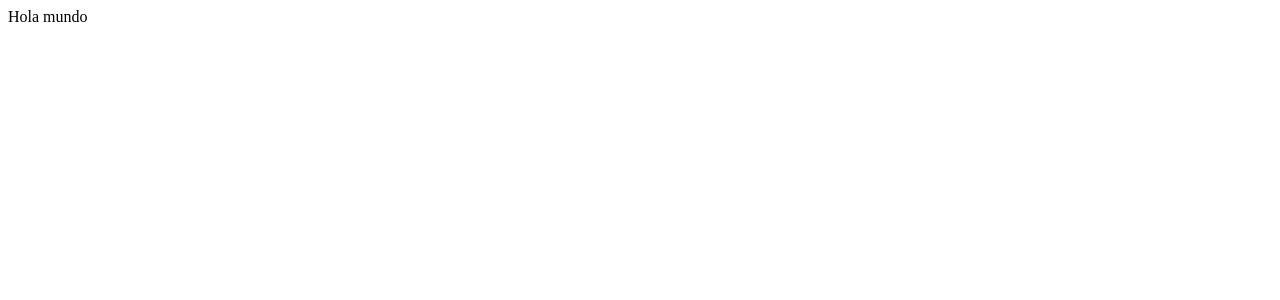
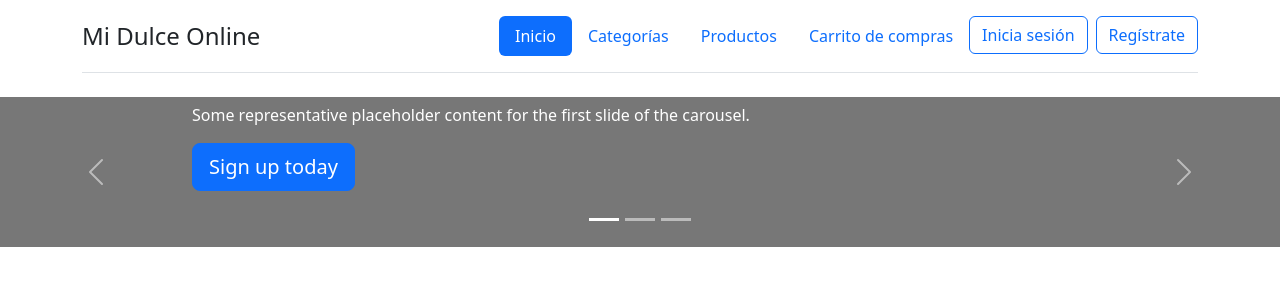
Before and after one commit to andres-mendez-velez/midulceonline-frontend, a React (Create React App) app: page / in a window 1280 px wide. Shown: the top 300 px of the page. Built offline with nearby package versions, Linux system fonts and the light colour scheme.

Commit message:
Adicion TablaCategorias, Banner y Header

```diff
--- a/package.json
+++ b/package.json
@@ -8,6 +8,7 @@
     "@testing-library/user-event": "^13.5.0",
     "react": "^18.2.0",
     "react-dom": "^18.2.0",
+    "react-router-dom": "^6.4.2",
     "react-scripts": "5.0.1",
     "web-vitals": "^2.1.4"
   },
--- a/public/index.html
+++ b/public/index.html
@@ -7,11 +7,16 @@
   <meta name="theme-color" content="#000000" />
   <meta name="description" content="Sitio web de MiDulceOnline" />
   <title>Mi Dulce Online</title>
+  <link href="https://cdn.jsdelivr.net/npm/bootstrap@5.2.2/dist/css/bootstrap.min.css" rel="stylesheet"
+    integrity="sha384-Zenh87qX5JnK2Jl0vWa8Ck2rdkQ2Bzep5IDxbcnCeuOxjzrPF/et3URy9Bv1WTRi" crossorigin="anonymous">
 </head>
 
 <body>
   <noscript>You need to enable JavaScript to run this app.</noscript>
   <div id="root"></div>
+  <script src="https://cdn.jsdelivr.net/npm/bootstrap@5.2.2/dist/js/bootstrap.bundle.min.js"
+    integrity="sha384-OERcA2EqjJCMA+/3y+gxIOqMEjwtxJY7qPCqsdltbNJuaOe923+mo//f6V8Qbsw3"
+    crossorigin="anonymous"></script>
 </body>
 
 </html>
--- a/src/App.js
+++ b/src/App.js
@@ -1,7 +1,18 @@
+import Header from "./general/Header";
+import Banner from "./general/Banner";
+import TablaCategorias from "./categorias/TablaCategorias";
+import { BrowserRouter, Routes, Route } from "react-router-dom";
+
 function App() {
   return (
     <div>
-      Hola mundo
+      <Header/>
+      <BrowserRouter>
+      <Routes>
+        <Route path="/" element={<Banner/>} exact/>
+        <Route path="/categorias" element={<TablaCategorias/>} exact/>
+      </Routes>
+      </BrowserRouter>
     </div>
   );
 }
--- /dev/null
+++ b/src/categorias/TablaCategorias.js
@@ -0,0 +1,32 @@
+const TablaCategorias = () => {
+    return(
+        <table className="table table-sm container">
+            <thead>
+                <tr>
+                    <th>Nombre</th>
+                    <th>Disponible</th>
+                    <th>Imágen</th>
+                </tr>
+            </thead>
+            <tbody>
+                <tr>
+                    <td>Repostería</td>
+                    <td>Sí</td>
+                    <td>reposteria.jpg</td>
+                </tr>
+                <tr>
+                    <td>Confitería</td>
+                    <td>No</td>
+                    <td>confiteria.jpg</td>
+                </tr>
+                <tr>
+                    <td>Chocolateria</td>
+                    <td>Sí</td>
+                    <td>chocolate.jpg</td>
+                </tr>
+            </tbody>
+        </table>
+    )
+};
+
+export default TablaCategorias;
--- /dev/null
+++ b/src/general/Banner.js
@@ -0,0 +1,57 @@
+const Banner = () => {
+    return (
+        <div id="myCarousel" className="carousel slide" data-bs-ride="carousel">
+            <div className="carousel-indicators">
+                <button type="button" data-bs-target="#myCarousel" data-bs-slide-to="0" className="active" aria-current="true" aria-label="Slide 1"></button>
+                <button type="button" data-bs-target="#myCarousel" data-bs-slide-to="1" aria-label="Slide 2"></button>
+                <button type="button" data-bs-target="#myCarousel" data-bs-slide-to="2" aria-label="Slide 3"></button>
+            </div>
+            <div className="carousel-inner">
+                <div className="carousel-item active">
+                    <svg className="bd-placeholder-img" width="100%" height="100%" xmlns="http://www.w3.org/2000/svg" aria-hidden="true" preserveAspectRatio="xMidYMid slice" focusable="false"><rect width="100%" height="100%" fill="#777" /></svg>
+
+                    <div className="container">
+                        <div className="carousel-caption text-start">
+                            <h1>Example headline.</h1>
+                            <p>Some representative placeholder content for the first slide of the carousel.</p>
+                            <p><a className="btn btn-lg btn-primary" href="/">Sign up today</a></p>
+                        </div>
+                    </div>
+                </div>
+                <div className="carousel-item">
+                    <svg className="bd-placeholder-img" width="100%" height="100%" xmlns="http://www.w3.org/2000/svg" aria-hidden="true" preserveAspectRatio="xMidYMid slice" focusable="false"><rect width="100%" height="100%" fill="#777" /></svg>
+
+                    <div className="container">
+                        <div className="carousel-caption">
+                            <h1>Another example headline.</h1>
+                            <p>Some representative placeholder content for the second slide of the carousel.</p>
+                            <p><a className="btn btn-lg btn-primary" href="/">Learn more</a></p>
+                        </div>
+                    </div>
+                </div>
+                <div className="carousel-item">
+                    <svg className="bd-placeholder-img" width="100%" height="100%" xmlns="http://www.w3.org/2000/svg" aria-hidden="true" preserveAspectRatio="xMidYMid slice" focusable="false"><rect width="100%" height="100%" fill="#777" /></svg>
+
+                    <div className="container">
+                        <div className="carousel-caption text-end">
+                            <h1>One more for good measure.</h1>
+                            <p>Some representative placeholder content for the third slide of this carousel.</p>
+                            <p><a className="btn btn-lg btn-primary" href="/">Browse gallery</a></p>
+                        </div>
+                    </div>
+                </div>
+            </div>
+            <button className="carousel-control-prev" type="button" data-bs-target="#myCarousel" data-bs-slide="prev">
+                <span className="carousel-control-prev-icon" aria-hidden="true"></span>
+                <span className="visually-hidden">Previous</span>
+            </button>
+            <button className="carousel-control-next" type="button" data-bs-target="#myCarousel" data-bs-slide="next">
+                <span className="carousel-control-next-icon" aria-hidden="true"></span>
+                <span className="visually-hidden">Next</span>
+            </button>
+        </div>
+
+    );
+};
+
+export default Banner;
--- /dev/null
+++ b/src/general/Header.js
@@ -0,0 +1,22 @@
+const Header = () => {
+    return (
+        <div className="container">
+            <header className="d-flex flex-wrap justify-content-center py-3 mb-4 border-bottom">
+                <a href="/" className="d-flex align-items-center mb-3 mb-md-0 me-md-auto text-dark text-decoration-none">
+                    <span className="fs-4">Mi Dulce Online</span>
+                </a>
+
+                <ul className="nav nav-pills">
+                    <li className="nav-item"><a href="/" className="nav-link active" aria-current="page">Inicio</a></li>
+                    <li className="nav-item"><a href="/categorias" className="nav-link">Categorías</a></li>
+                    <li className="nav-item"><a href="/productos" className="nav-link">Productos</a></li>
+                    <li className="nav-item"><a href="/carrito" className="nav-link">Carrito de compras</a></li>
+                    <li className="nav-item"><button type="button" class="btn btn-outline-primary">Inicia sesión</button></li>
+                    <li className="nav-item"><button type="button" class="btn btn-outline-primary ms-2">Regístrate</button></li>
+                </ul>
+            </header>
+        </div>
+    );
+};
+
+export default Header;
```
Also changed, not shown: src/imgs/logo.svg (added), 1 other file (tests, documents, lock files or other folders).
